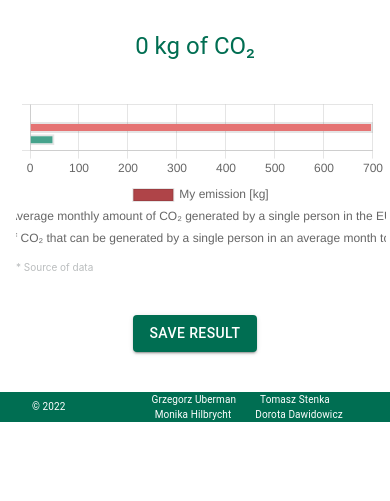
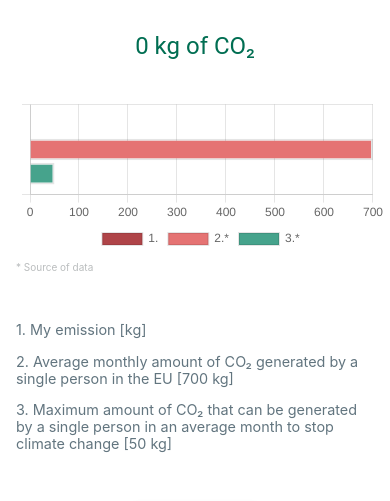
Before and after one commit to infoshareacademy/jfddr7-team-co2car, a React (Create React App) app: page /#/home in a window 390 px wide. Shown: the part 579-1080 px from the top of the page. Before the commit the page ends 1001 px from the top, so only its background shows below. Built offline with nearby package versions, Linux system fonts and the light colour scheme; no server answers; sample sign-in values are in the browser's storage.

Commit message:
adds responsive styles to the legends below the charts, in both languages

```diff
--- a/src/components/BarChart.tsx
+++ b/src/components/BarChart.tsx
@@ -50,20 +50,20 @@ export const BarChart = () => {
     labels,
     datasets: [
       {
-        label: `${t("chartLabelMine")} [kg]`,
+        label: `1.`,
         //data: labels.map(() => faker.datatype.number({ min: 0, max: 1000 })),
         // data: [emission / 1000],
         data: [emission],
         backgroundColor: "#af4448",
       },
       {
-        label: `${t("chartLabelEUMonth")} [700 kg]`,
+        label: `2.*`,
         //data: labels.map(() => faker.datatype.number({ min: 0, max: 1000 })),
         data: [0.7 * 1000],
         backgroundColor: "#e57373",
       },
       {
-        label: `${t("chartLabelAcceptable")} [50 kg]`,
+        label: `3.*`,
         //data: labels.map(() => faker.datatype.number({ min: 0, max: 1000 })),
         data: [0.05 * 1000],
         backgroundColor: "#46a38c",
--- a/src/components/Home.tsx
+++ b/src/components/Home.tsx
@@ -357,6 +357,18 @@ export const Home: FC = () => {
             {emission} {t("resultUnit")}
           </Typography>
           <BarChart />
+          <Box
+            style={{
+              color: "#62757f",
+              fontSize: "0.9rem",
+              marginBottom: "2em",
+            }}
+          >
+            <p>1. {t("chartLabelMine")} [kg]</p>
+            <p>2. {t("chartLabelEUMonth")} [700 kg]</p>
+            <p>3. {t("chartLabelAcceptable")} [50 kg]</p>
+          </Box>
+
           {!!username && (
             <Button
               variant="contained"
--- a/src/components/Profile.tsx
+++ b/src/components/Profile.tsx
@@ -162,8 +162,20 @@ export const Profile = () => {
           >
             {t("annualAmount")} {totalEmission} kg
           </Typography>
-          <Box style={{ marginBottom: "3em" }}>
+          <Box>
             <VertBarChart />
+          </Box>
+
+          <Box
+            style={{
+              color: "#62757f",
+              fontSize: "0.9rem",
+              marginBottom: "2em",
+            }}
+          >
+            <p>1. {t("chartLabelMine")} [t]</p>
+            <p>2. {t("chartLabelAcceptable")} [0.6 t]</p>
+            <p>3. {t("chartLabelEUYear")} [8.4 t]</p>
           </Box>
         </Box>
       </Container>
--- a/src/components/VertBarChart.tsx
+++ b/src/components/VertBarChart.tsx
@@ -43,19 +43,19 @@ export const VertBarChart = () => {
     labels,
     datasets: [
       {
-        label: `${t("chartLabelMine")} [t]`,
+        label: `1.`,
         data: [+totalEmission / 1000],
         backgroundColor: "#af4448",
       },
 
       {
-        label: `${t("chartLabelAcceptable")} [0.6 t]`,
+        label: `2.*`,
         data: [0.6],
         backgroundColor: "#46a38c",
       },
 
       {
-        label: `${t("chartLabelEUYear")} [8.4 t]`,
+        label: `3.*`,
         data: [8.4],
         backgroundColor: "#e57373",
       },
```
